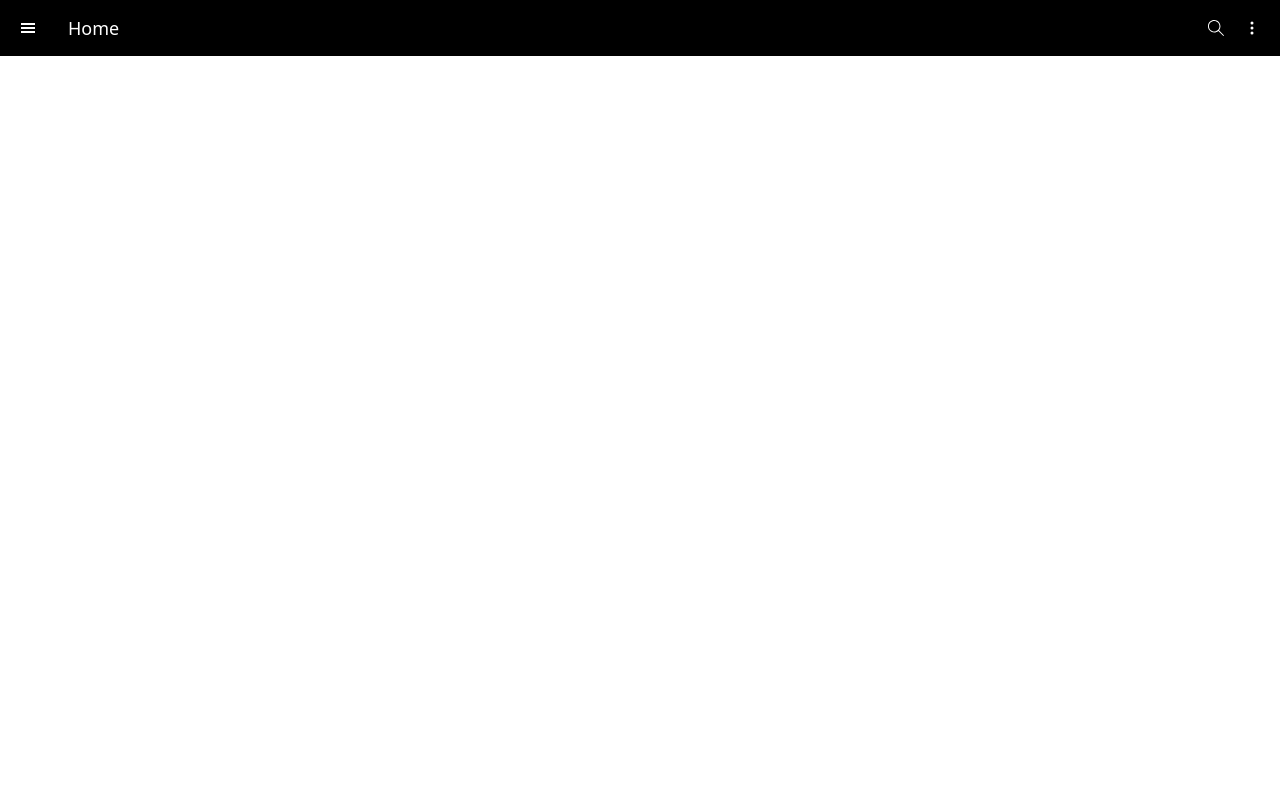
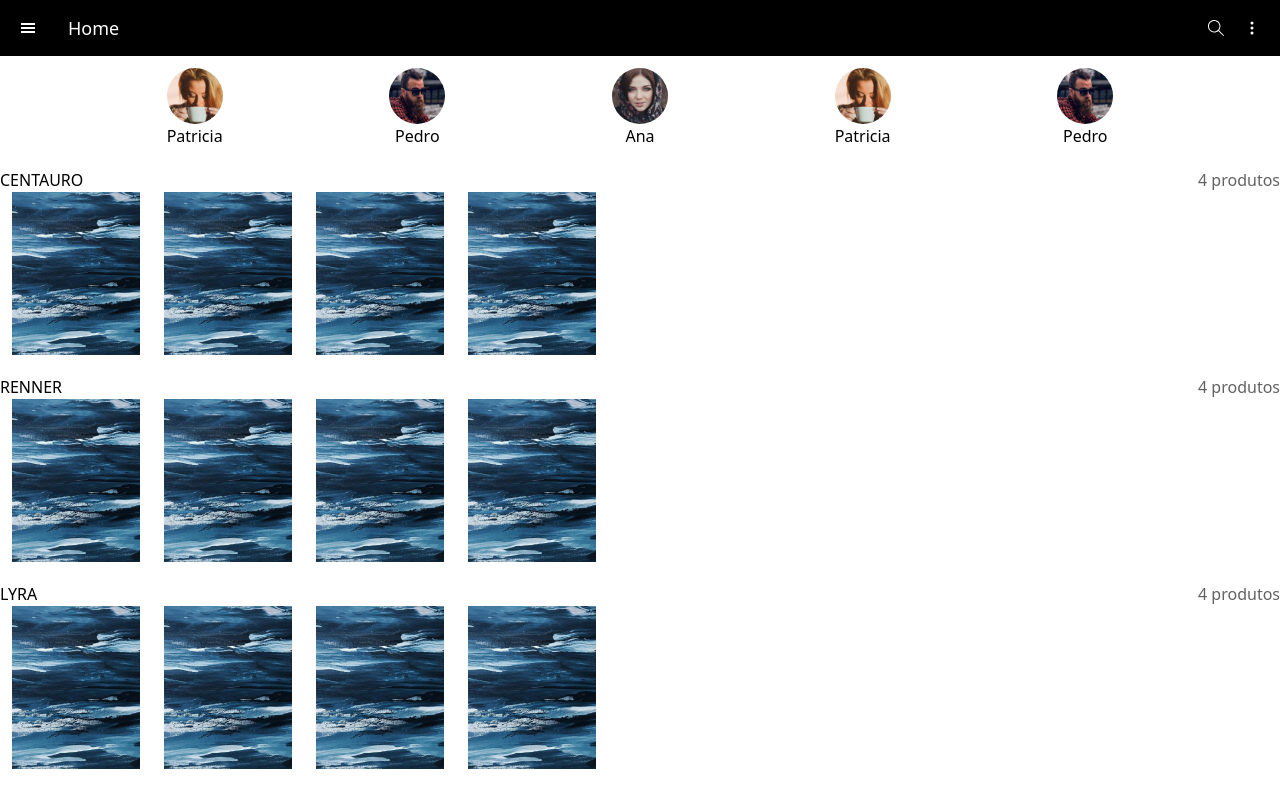
Before and after one commit to zThiago15/s1ngle, a React (Vite) app: page /home in a window 1280 px wide. Shown: the top 793 px of the page. Built offline with nearby package versions, Linux system fonts and the light colour scheme.

Commit message:
add: home e page, to render artists and stores with products

```diff
--- a/src/App.jsx
+++ b/src/App.jsx
@@ -16,8 +16,9 @@ function App() {
       <Route path="/login" element={<Login />} />
       <Route path="/home" element={<Home />} />
       <Route path="/artists" element={<Artists />} />
+      <Route path="/artists/profile/:id" element={<ProfileArtist />} />
       <Route path="/products" element={<Products />} />
-      <Route path="/artists/profile/:id" element={<ProfileArtist />} />
+      {/* <Route path="/products/detail/:id" element={} /> */}
 
       <Route path="/" element={<Landpage />} />
     </Routes>
--- /dev/null
+++ b/src/components/Store.jsx
@@ -0,0 +1,31 @@
+import React from 'react';
+import PropTypes from 'prop-types';
+
+export default function Store({ data }) {
+  const { name, products } = data;
+
+  // iremos receber NOME da loja e produtos
+  return (
+    <div className="my-5">
+      <span className="flex justify-between">
+        <p className="uppercase">{name}</p>
+        <p className="text-darkgrey">{`${products.length} produtos`}</p>
+
+      </span>
+      <div className="flex overflow-x-scroll overflow-x-visible">
+        {
+          products.map((product) => (
+            <img src={product} alt="img" className="mx-3" />
+          ))
+        }
+      </div>
+    </div>
+  );
+}
+
+Store.propTypes = {
+  data: PropTypes.objectOf({
+    name: PropTypes.string,
+    products: PropTypes.string,
+  }).isRequired,
+};
--- /dev/null
+++ b/src/mocks/artists.js
@@ -0,0 +1,28 @@
+import artist1 from '../assets/imgs/artist1.jpeg';
+import artist2 from '../assets/imgs/artist2.jpeg';
+import artist3 from '../assets/imgs/artist3.jpeg';
+
+const artistsForSearch = [
+  {
+    img: artist2,
+    nome: 'Patricia',
+  },
+  {
+    img: artist1,
+    nome: 'Pedro',
+  },
+  {
+    img: artist3,
+    nome: 'Ana',
+  },
+  {
+    img: artist2,
+    nome: 'Patricia',
+  },
+  {
+    img: artist1,
+    nome: 'Pedro',
+  },
+];
+
+export default artistsForSearch;
--- a/src/pages/Home.jsx
+++ b/src/pages/Home.jsx
@@ -1,12 +1,38 @@
-import React from 'react';
+import React, { useState } from 'react';
 import Header from '../components/home/Header';
 import NavBar from '../components/home/NavBar';
+import Store from '../components/Store';
+import artistsForSearch from '../mocks/artists';
+import art from '../assets/imgs/arts/aesthetic-sea.jpg';
 
 export default function Home() {
+  const [artists] = useState(artistsForSearch);
+  const products = [art, art, art, art];
+
   return (
     <div>
       <NavBar />
       <Header namePage="Home" />
+      <div className="flex justify-evenly my-3">
+        {
+          artists.map(({ img, nome }) => (
+            <span key={nome} className="flex flex-col items-center">
+              <img
+                src={img}
+                alt={nome}
+                className="rounded-full w-14"
+              />
+              <p>{nome}</p>
+            </span>
+          ))
+        }
+      </div>
+
+      <Store data={{ name: 'centauro', products }} />
+      <Store data={{ name: 'renner', products }} />
+      <Store data={{ name: 'lyra', products }} />
+      <Store data={{ name: 'stateArt', products }} />
+
     </div>
   );
 }
--- /dev/null
+++ b/src/pages/ProductDetail.jsx
@@ -0,0 +1,15 @@
+import { useState, useEffect } from 'react';
+
+export default function ProductDetail() {
+  // [productInfo, setProductInfo] = useState({});
+
+  useEffect(() => {
+
+  }, []);
+
+  return (
+    <div>
+      <p>oi</p>
+    </div>
+  );
+}
--- a/src/pages/Products.jsx
+++ b/src/pages/Products.jsx
@@ -1,10 +1,12 @@
 import React, { useState, useEffect } from 'react';
+import { Link, useNavigate } from 'react-router-dom';
 import Header from '../components/home/Header';
 import NavBar from '../components/home/NavBar';
 import getProducts from '../services/products';
 
 export default function Products() {
   const [products, setProducts] = useState([]);
+  const navigate = useNavigate();
 
   useEffect(() => {
     const getData = async () => {
@@ -20,11 +22,11 @@ export default function Products() {
       <Header namePage="Produtos" />
       {
         products.map(({ id, price, name, img }) => (
-          <div key={id}>
+          <Link key={id} to="/">
             <img src={img} alt={name} />
             <h2>{price}</h2>
             <p>{name}</p>
-          </div>
+          </Link>
         ))
       }
     </div>
```
